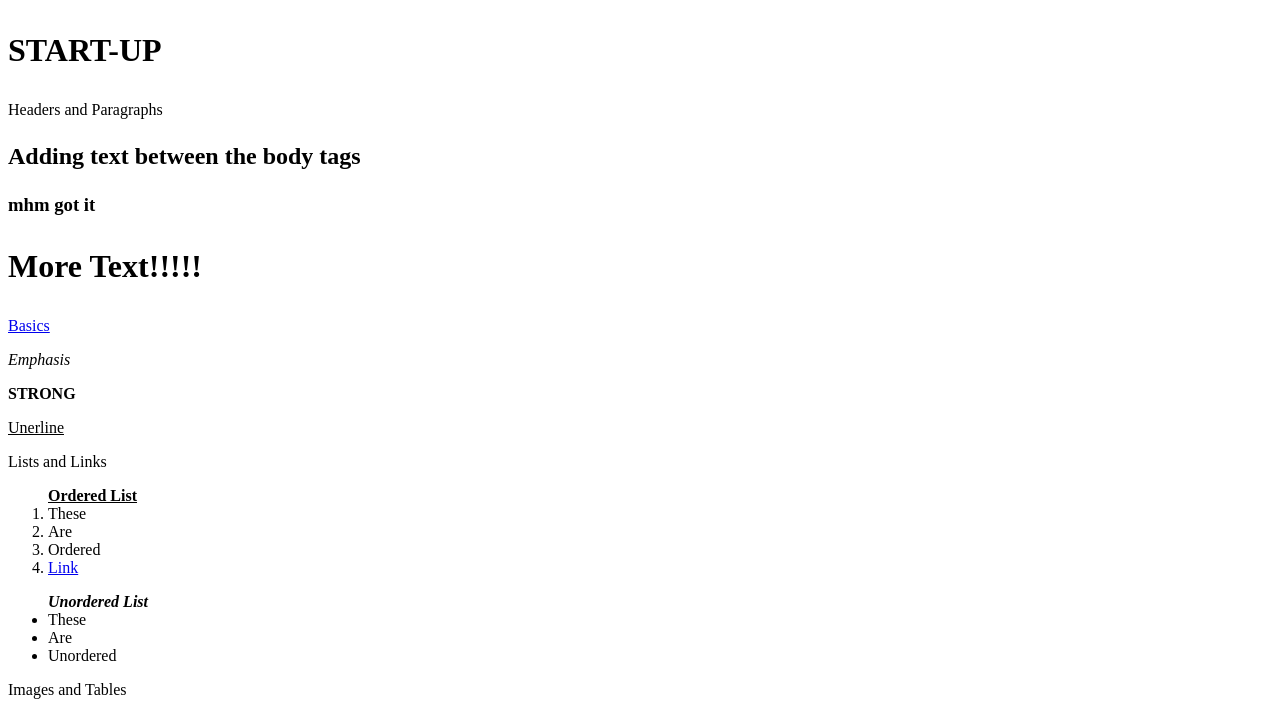
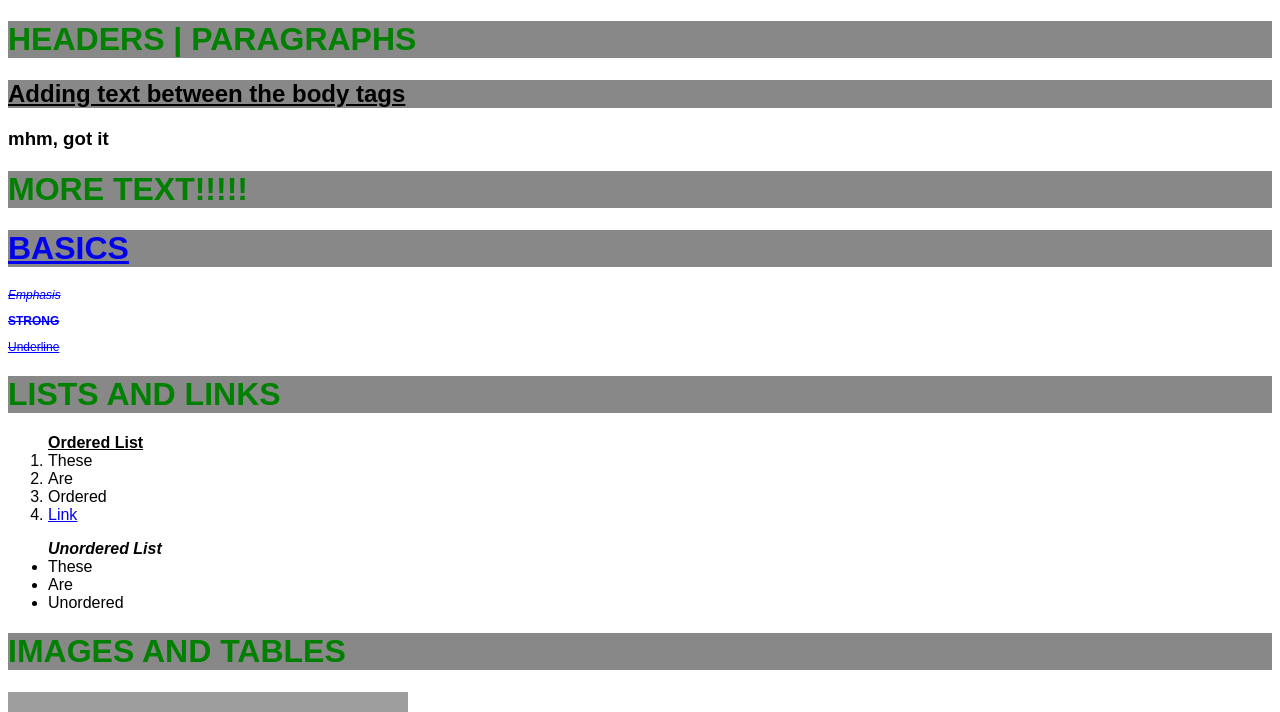
Before and after one commit to Rhusband/slab-13-html, a plain HTML site: page index.html in a window 1280 px wide. Shown: the top 712 px of the page. Drawn offline with Linux system fonts and the light colour scheme; grey boxes are pictures that could not be loaded.

Commit message:
css start

```diff
--- a/index.html
+++ b/index.html
@@ -2,18 +2,18 @@
 <html lang="en">
 <head>
 <title>Index Lab</title>
+<link rel="stylesheet" href="style.css">
 </head>
 <body>
-	<h1><p>START-UP</p></h1>
-	<p>Headers and Paragraphs</p>
-		<h2><p>Adding text between the body tags</p></h2>
-		<h3><p>mhm got it</p></h3>
-		<h1><p>More Text!!!!!</p></h1>
-	<p><a href="http://www.lovethispic.com/uploaded_images/107977-Monday-Is-A-Basic-Bitch.jpg">Basics<a></p>
+	<h1>Headers | Paragraphs</h1>
+		<h2>Adding text between the body tags</h2>
+		<h3>mhm, got it</h3>
+		<h1>More Text!!!!!</h1>
+	<h1><a href="http://www.lovethispic.com/uploaded_images/107977-Monday-Is-A-Basic-Bitch.jpg">Basics<a></h1>
 		<p><em>Emphasis</em></p>
 		<p><strong>STRONG</strong></p>
-		<u>Unerline</u>
-	<p>Lists and Links</p>
+		<p><u>Underline</u></p>
+	<h1>Lists and Links</h1>
 		<ol><strong><u>Ordered List</u></strong>
 			<li>These</li>
 			<li>Are</li>
@@ -25,7 +25,7 @@
 			<li>Are</li>
 			<li>Unordered</li>
 		</ul>
-	<p>Images and Tables</p>
+	<h1>Images and Tables</h1>
 		<img src="http://i.imgur.com/8kT6n.jpg">
 			<table>
     	<tr>
--- /dev/null
+++ b/style.css
@@ -0,0 +1,17 @@
+p {
+    color: #0000FF;
+    font-size: 12px;
+    text-decoration: line-through;
+}
+h1 {
+	color: #008000;
+	background-color: #888888;
+	text-transform: uppercase;
+}
+h2{
+	background-color: #888888;
+	text-decoration: underline;
+}
+body {
+	font-family: sans-serif;
+}
```
